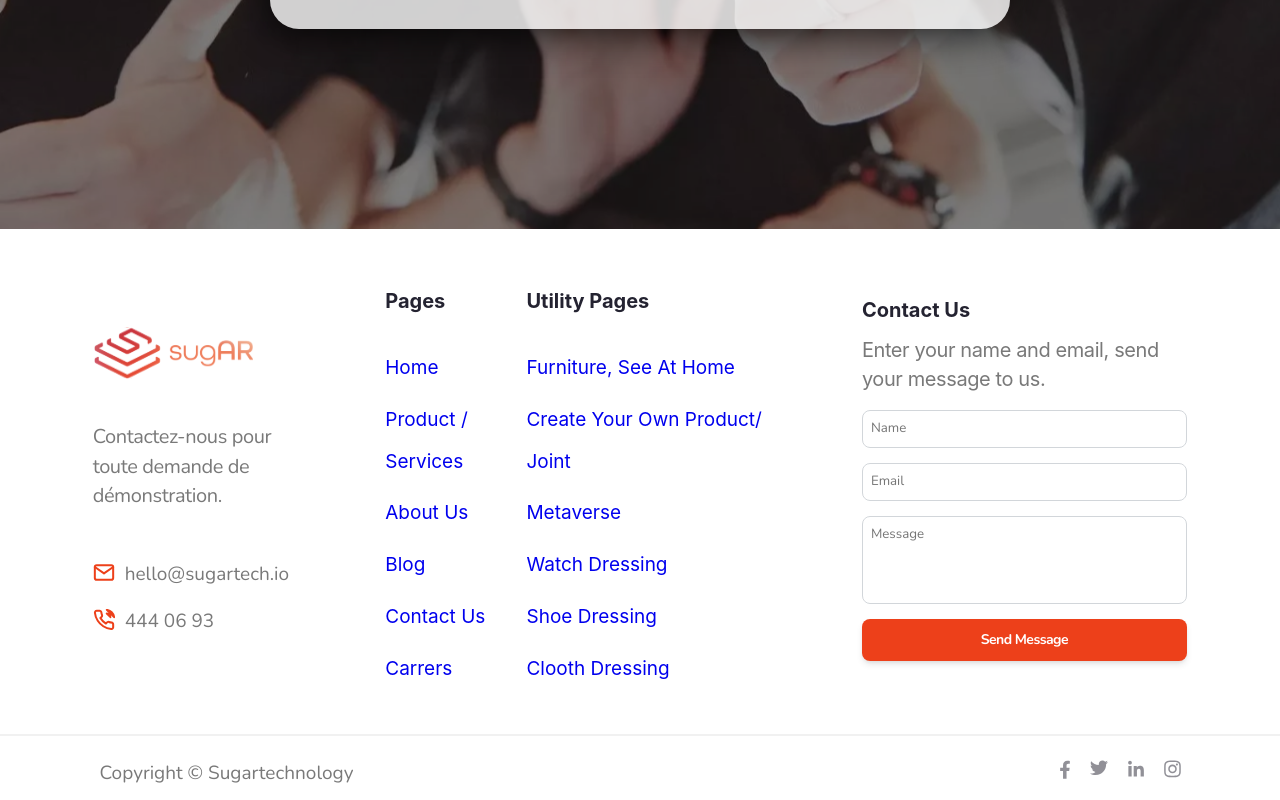
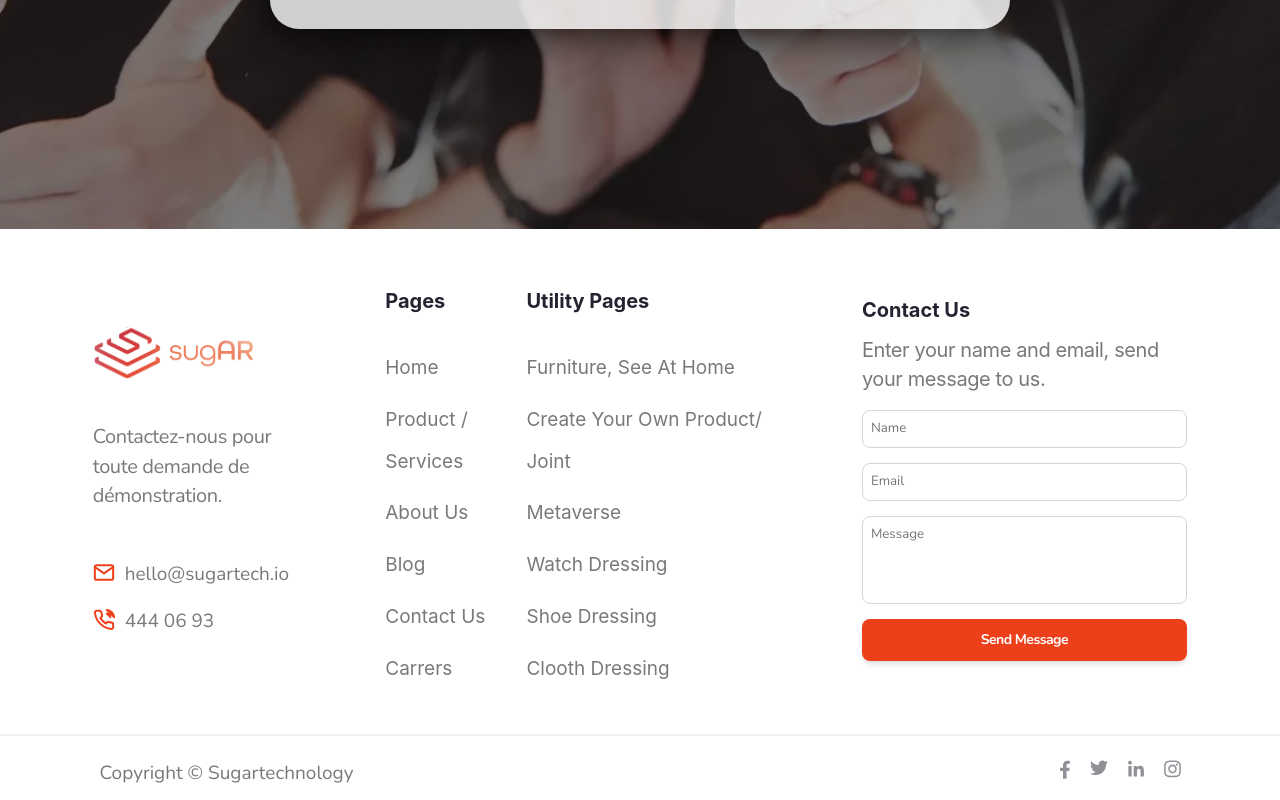
Before and after one commit to sugartechnology/sugartechnology-web, a React (Create React App) app: page /contactCv in a window 1280 px wide. Shown: the part 1324-2124 px from the top of the page. Built offline with nearby package versions, Linux system fonts and the light colour scheme.

Commit message:
contact component bug fixed

```diff
--- a/src/components/Contact/Contact.css
+++ b/src/components/Contact/Contact.css
@@ -111,17 +111,14 @@
     font-size: 19px;
     line-height: 220%;
     text-transform: capitalize;
-    color: #797979 !important;
     gap: 10px;
     position: relative;
     top: 20px;
 }
 .contactRouters a{
     text-decoration: none;
+    color: #797979;
     width: 100%;
-}
-.contactRouters a:visited{
-    color: #797979;
 }
 .contactRouters a:hover{
     color: red;
```
